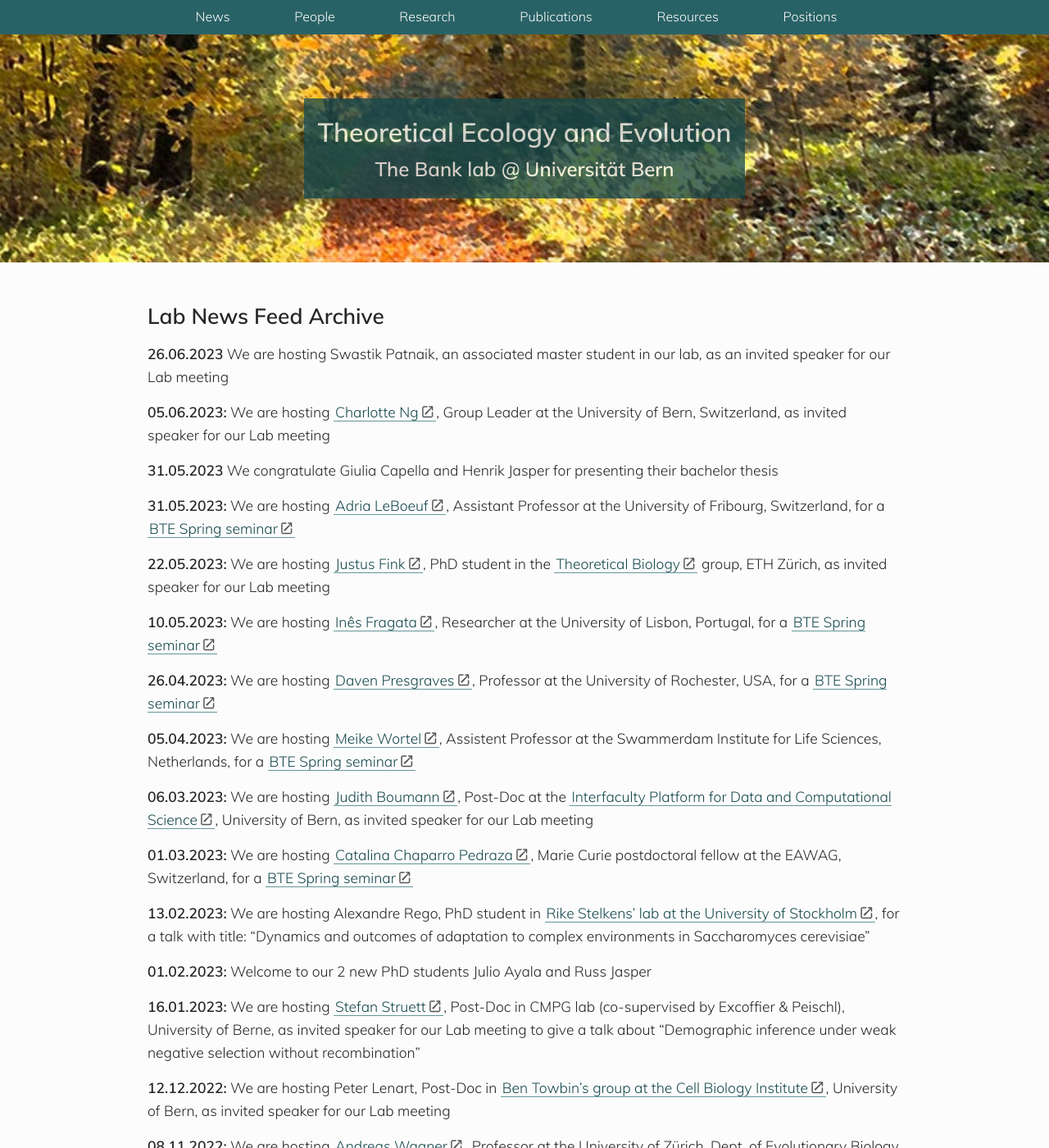
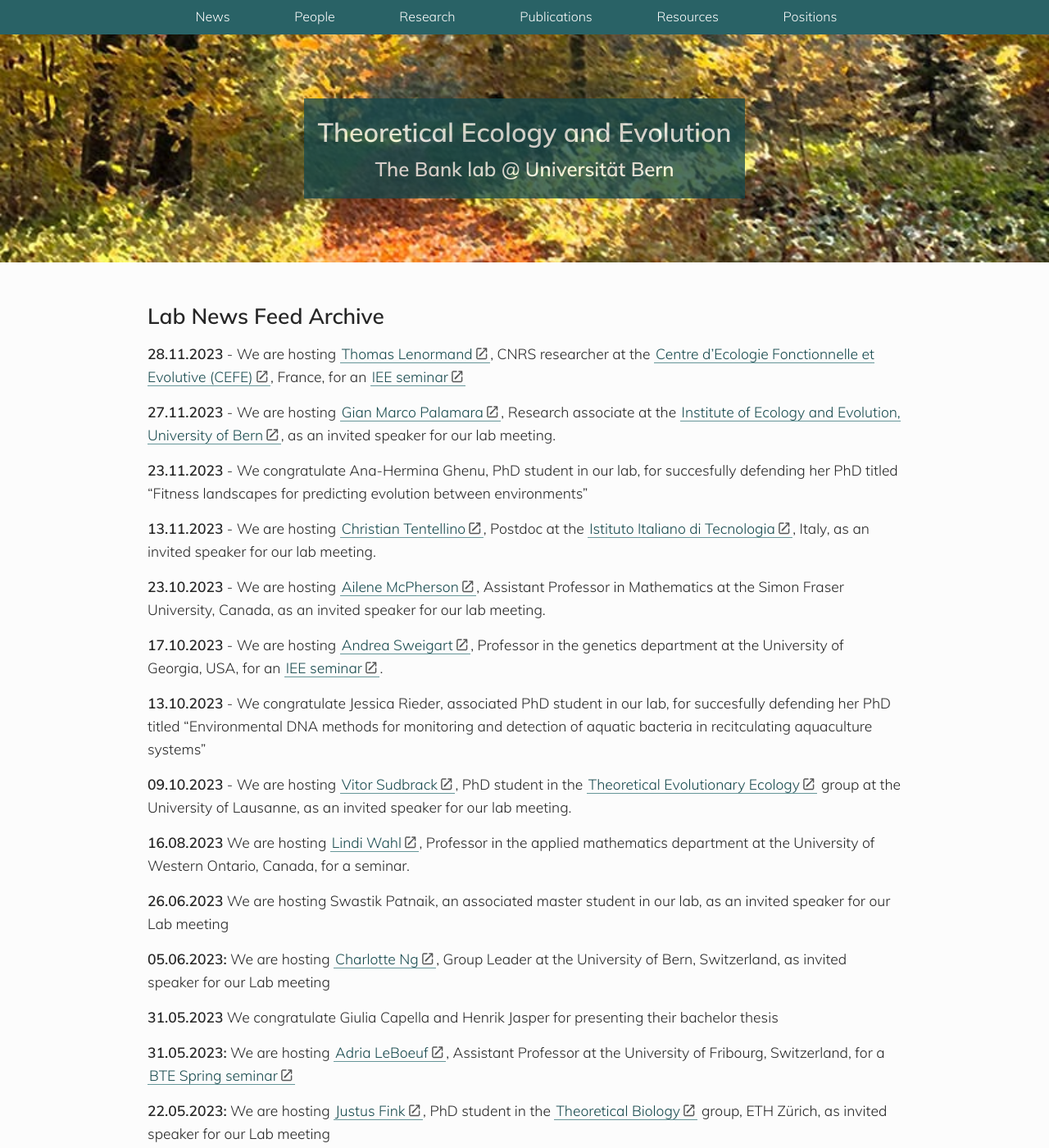
Before and after one commit to banklab/banklab.github.io, a Jekyll site: the page built from archive.md, in a window 1280 px wide and 1400 px high. Shown: the whole window at 82% size. Built offline with Jekyll 4.4.1, drawn with Linux system fonts in a browser that asks for light colours; some web fonts are replaced.

Commit message:
Update archive

```diff
--- a/archive.md
+++ b/archive.md
@@ -5,6 +5,24 @@ permalink: /archive/
 ---
 
 ## Lab News Feed Archive
+
+**28.11.2023** - We are hosting [Thomas Lenormand](https://www.cefe.cnrs.fr/fr/recherche/ee/gee/800-c/193-thomas-lenormand), CNRS researcher at the [Centre d'Ecologie Fonctionnelle et Evolutive (CEFE)](https://www.cefe.cnrs.fr/en/), France, for an [IEE seminar](https://www.iee.unibe.ch/studies/lecture_series_in_ecology_and_evolution/index_eng.html)
+
+**27.11.2023** - We are hosting [Gian Marco Palamara](https://www.aqua.iee.unibe.ch/about_us/team/gian_marco_palamara/dr_palamara_gian_marco/index_eng.html), Research associate at the [Institute of Ecology and Evolution, University of Bern](https://www.iee.unibe.ch/index_eng.html), as an invited speaker for our lab meeting.
+
+**23.11.2023** - We congratulate Ana-Hermina Ghenu, PhD student in our lab, for succesfully defending her PhD titled "Fitness landscapes for predicting evolution between environments"
+
+**13.11.2023** - We are hosting [Christian Tentellino](https://orcid.org/0000-0002-5974-8764), Postdoc at the [Istituto Italiano di Tecnologia](https://plasna.iit.it/), Italy, as an invited speaker for our lab meeting.
+
+**23.10.2023** - We are hosting [Ailene McPherson](https://amacp.github.io/), Assistant Professor in Mathematics at the Simon Fraser University, Canada, as an invited speaker for our lab meeting.
+
+**17.10.2023** - We are hosting [Andrea Sweigart](http://sweigartlab.genetics.uga.edu/), Professor in the genetics department at the University of Georgia, USA, for an [IEE seminar](https://www.iee.unibe.ch/studies/lecture_series_in_ecology_and_evolution/index_eng.html).
+
+**13.10.2023** - We congratulate Jessica Rieder, associated PhD student in our lab, for succesfully defending her PhD titled "Environmental DNA methods for monitoring and detection of aquatic bacteria in recitculating aquaculture systems"
+
+**09.10.2023** - We are hosting [Vitor Sudbrack](http://sudbrack.me/), PhD student in the [Theoretical Evolutionary Ecology](https://lab-mullon.github.io/index.html) group at the University of Lausanne, as an invited speaker for our lab meeting.
+
+**16.08.2023** We are hosting [Lindi Wahl](https://publish.uwo.ca/~lwahl/), Professor in the applied mathematics department at the University of Western Ontario, Canada, for a seminar.
 
 **26.06.2023** We are hosting Swastik Patnaik, an associated master student in our lab, as an invited speaker for our Lab meeting
 
```
